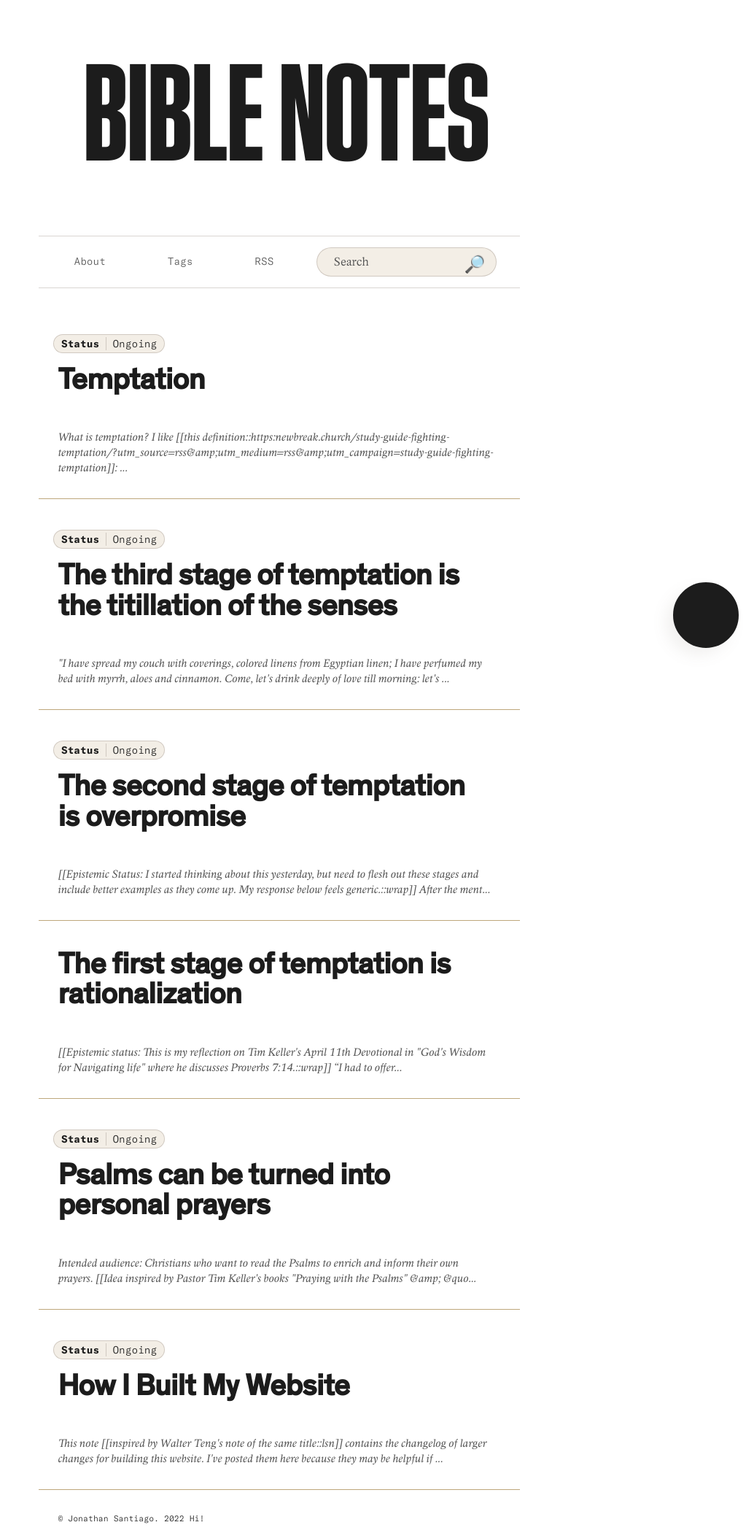
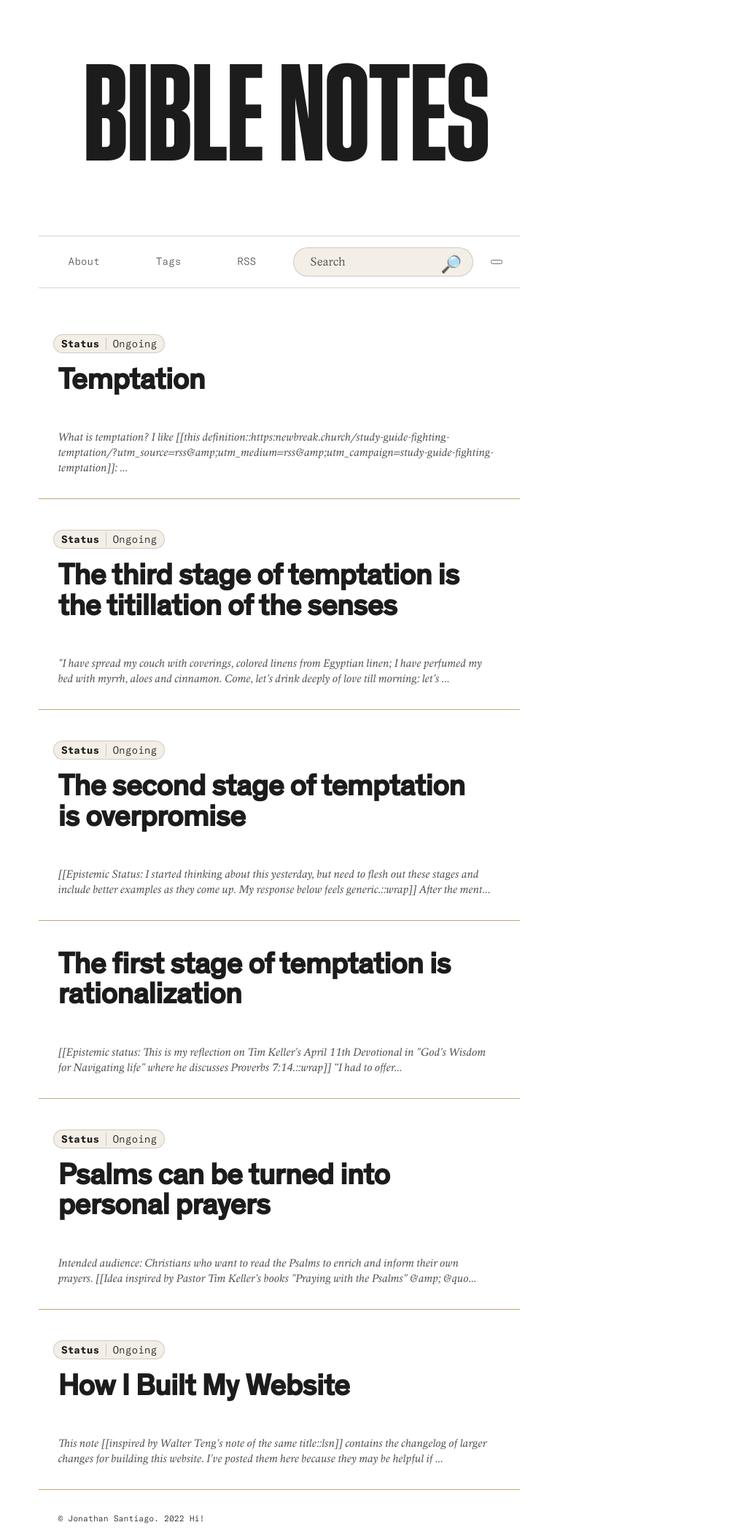
Before and after one commit to jsantiago611/digital-garden-master, a Jekyll site: the page built from index.md, in a window 1280 px wide. Shown: the whole page at 73% size, without its empty margins (257-1280 px from the left). Built offline with Jekyll 4.4.1, drawn with Linux system fonts in a browser that asks for light colours.

Commit message:
moving dark mode toggle back to top menubar
it was in the way before...

```diff
--- a/assets/css/Style.css
+++ b/assets/css/Style.css
@@ -1802,6 +1802,7 @@ summary {
     bottom: 30px;
     right: 15px;
     border: 2px solid var(--c-text);*/
+	/*
 	border: 2px solid var(--c-text);
 	font-size: 20px;
     line-height: .91;
@@ -1826,7 +1827,22 @@ summary {
     box-shadow: -10px 10px 20px 0 var(--c-border-light);
     z-index: 75;
     transform: translateY(100px);
+    transition: transform .5s ease 0s,visibility 0s linear .5s; */
+
+    #theme-toggle {
+    border: 2px solid var(--c-text);
+    font-size: 15px;
+    opacity: 1;
+    display: flex;
+    align-items: center;
+    justify-content: center;
+    background-color: var(--c-text);
+    color: var(--c-topper-split-bg);
+    cursor: pointer;
+    box-shadow: -10px 10px 20px 0 var(--c-border-light);
+    z-index: 75;
     transition: transform .5s ease 0s,visibility 0s linear .5s;
+}
 }
 
 .button,
```
